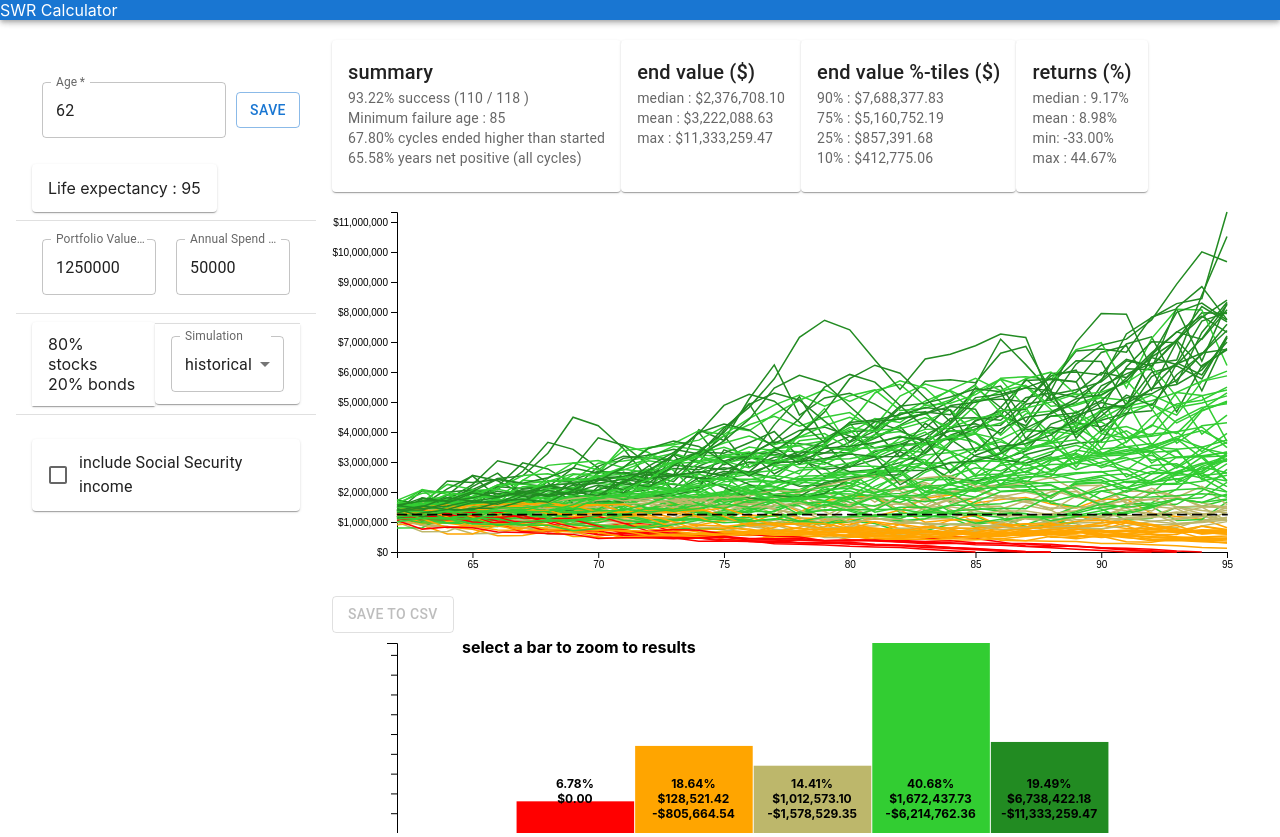
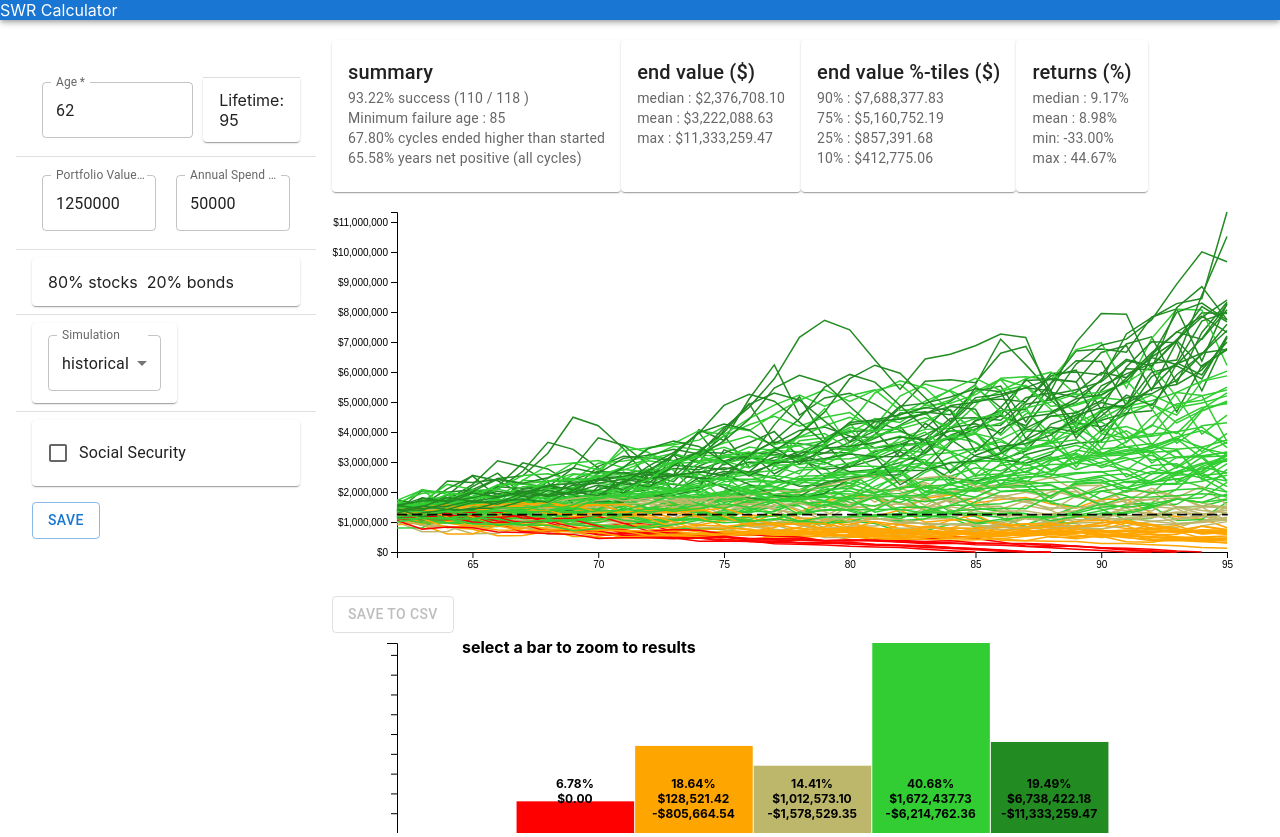
Before and after one commit to pcd-github/pcd-github.github.io, a React (Create React App) app: page / in a window 1280 px wide. Built offline with nearby package versions, Linux system fonts and the light colour scheme.

Commit message:
more calc panel tidying

```diff
--- a/src/swrcalc.js
+++ b/src/swrcalc.js
@@ -445,7 +445,7 @@ class SWRCalc extends React.Component {
                         }} >
 
                             <List>
-                                <ListItem  >
+                                <ListItem  divider>
                                     <TextField required label="Age"
                                         sx={{ m: '10px' }}
                                         type="number"
@@ -455,12 +455,9 @@ class SWRCalc extends React.Component {
                                         shrink: true,
                                         }}
                                     />
-                                    <Button variant="outlined" onClick={handleSaveAll} >Save</Button>
-                                </ListItem>
-                                <ListItem divider >
                                     <Accordion>
                                         <AccordionSummary>
-                                            <div >Life expectancy : {this.state.lifeExpectancyState}</div>
+                                            <div >Lifetime: {this.state.lifeExpectancyState}</div>
                                         </AccordionSummary>
                                         <AccordionDetails>
                                             <Slider id="aExpect" label="Life Expectancy" marks step={1}
@@ -501,10 +498,12 @@ class SWRCalc extends React.Component {
                                                 onChange={handleFeePctChange} />
                                         </AccordionDetails>
                                     </Accordion>
+                                    </ListItem>
+                                    <ListItem divider >
                                     <Accordion>
                                         <AccordionSummary>
                                             <FormControl>
-                                                <InputLabel id='proj-type-label'>Simulation</InputLabel>
+                                                <InputLabel id='proj-type-label' >Simulation</InputLabel>
                                                 <Select
                                                 labelId='proj-type-label'
                                                 value={(this.state.monteCarloProjectionState) ? monteCarloString : historicalString}
@@ -529,13 +528,12 @@ class SWRCalc extends React.Component {
                                         </AccordionDetails>
                                     </Accordion>
                                 </ListItem>
-                                <ListItem>
-                                </ListItem>
                                 <ListItem >
+
                                     <Accordion>
                                         <AccordionSummary>
                                             <FormGroup>
-                                                <FormControlLabel control={<Checkbox />} label="include Social Security income"
+                                                <FormControlLabel control={<Checkbox />} label="Social Security"
                                                     onChange={handleSSToggle}
                                                 />
                                             </FormGroup>
@@ -561,6 +559,9 @@ class SWRCalc extends React.Component {
                                             </FormControl>
                                         </AccordionDetails>
                                     </Accordion>
+                                </ListItem>
+                                <ListItem>
+                                    <Button variant="outlined" onClick={handleSaveAll} >Save</Button>
                                 </ListItem>
                             </List>
                         </Box>
```
